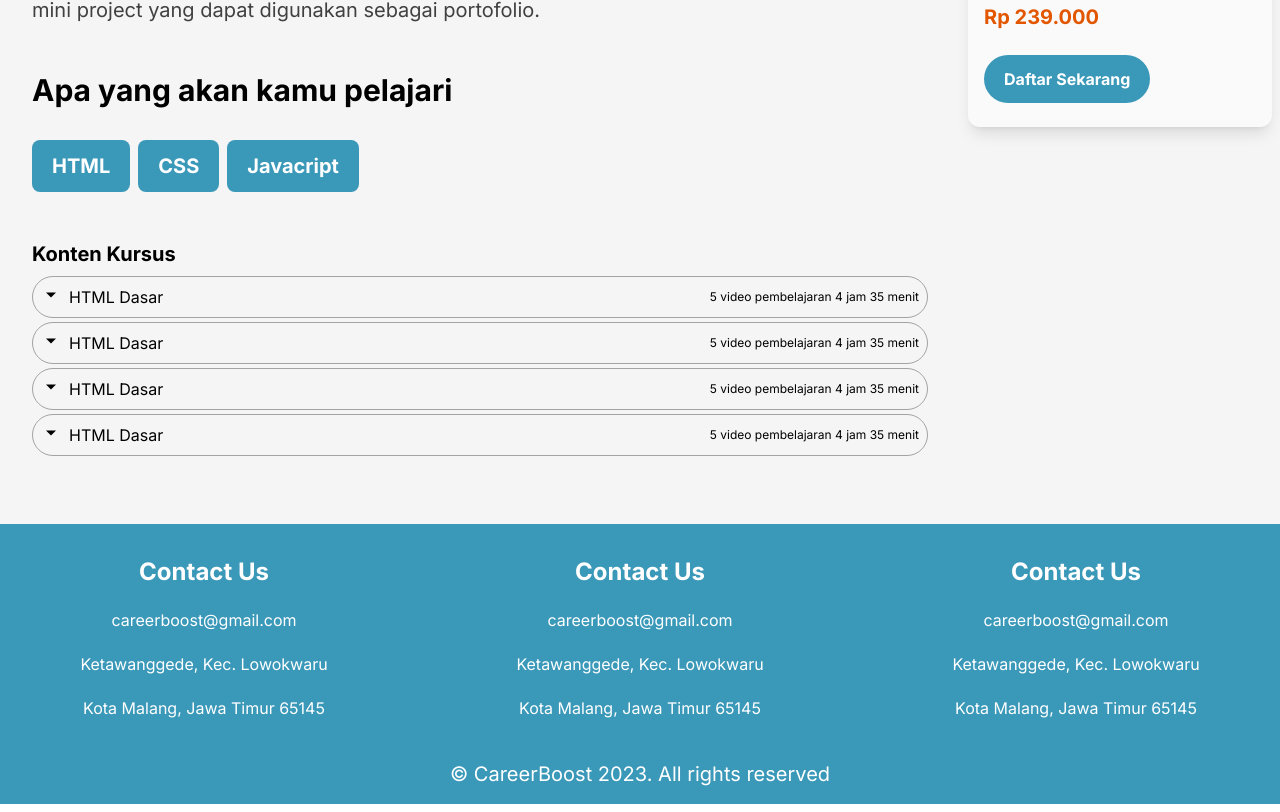
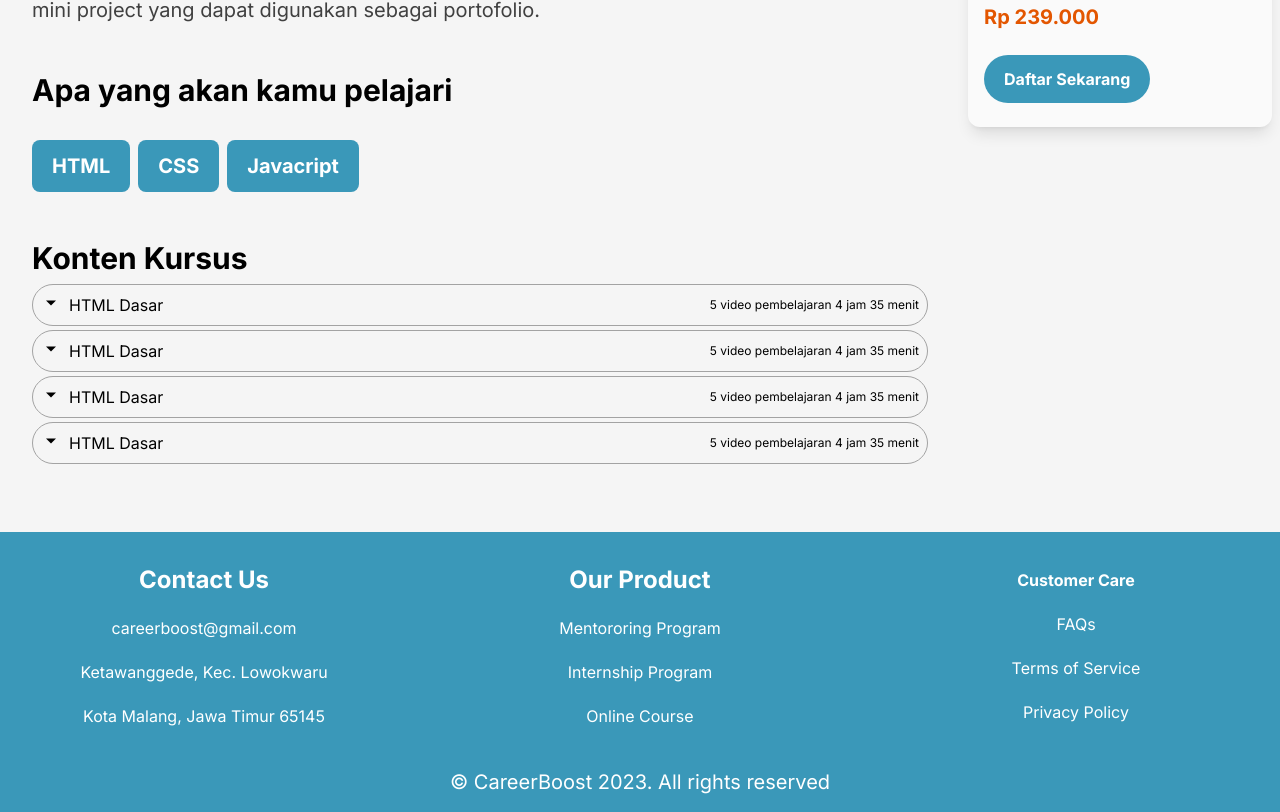
Before and after one commit to SyafiIslam/CareerBoost, a React (Vite) app: page /courseDetail in a window 1280 px wide. Shown: the part 443-1255 px from the top of the page. Built offline with nearby package versions, Linux system fonts and the light colour scheme.

Commit message:
lessons & new footer

```diff
--- a/src/layout/Footer.jsx
+++ b/src/layout/Footer.jsx
@@ -3,30 +3,30 @@ import React from 'react'
 const Footer = () => {
   return (
     <div className='flex flex-col text-white bg-primary400 mt-8'>
-      <div className='hidden md:flex pt-8 xl:gap-7 2xl:gap-80 text-center'>
-        <div className='flex flex-col gap-5 basis-1/3 justify-start items-center'>
-          <h1 className='font-bold md:text-xl xl:text-2xl'>
+      <div className='md:flex pt-8 xl:gap-7 2xl:gap-80 text-center'>
+        <div className='flex flex-col gap-2 md:gap-5 basis-1/3 justify-start items-center'>
+          <h1 className='font-bold h5'>
             Contact Us
           </h1>
-          <p>careerboost@gmail.com</p>
-          <p>Ketawanggede, Kec. Lowokwaru</p>
-          <p>Kota Malang, Jawa Timur 65145</p>
+          <p className='p1'>careerboost@gmail.com</p>
+          <p className='p1'>Ketawanggede, Kec. Lowokwaru</p>
+          <p className='p1'>Kota Malang, Jawa Timur 65145</p>
         </div>
-        <div className='flex flex-col gap-5 basis-1/3 justify-center items-center'>
-          <h1 className='font-bold md:text-xl xl:text-2xl'>
-            Contact Us
+        <div className=' hidden md:flex flex-col gap-5 basis-1/3 justify-center items-center'>
+          <h1 className='font-bold h5'>
+            Our Product
           </h1>
-          <p>careerboost@gmail.com</p>
-          <p>Ketawanggede, Kec. Lowokwaru</p>
-          <p>Kota Malang, Jawa Timur 65145</p>
+          <p className='p1'>Mentororing Program</p>
+          <p className='p1'>Internship Program</p>
+          <p className='p1'>Online Course</p>
         </div>
-        <div className='flex flex-col gap-5 basis-1/3 justify-center items-center'>
-          <h1 className='font-bold md:text-xl xl:text-2xl'>
-            Contact Us
+        <div className='hidden md:flex flex-col gap-5 basis-1/3 justify-center items-center'>
+          <h1 className='font-bold h5v'>
+            Customer Care
           </h1>
-          <p>careerboost@gmail.com</p>
-          <p>Ketawanggede, Kec. Lowokwaru</p>
-          <p>Kota Malang, Jawa Timur 65145</p>
+          <p className='p1'>FAQs</p>
+          <p className='p1'>Terms of Service</p>
+          <p className='p1'>Privacy Policy</p>
         </div>
       </div>
 
--- a/src/pages/CourseConfirm.jsx
+++ b/src/pages/CourseConfirm.jsx
@@ -11,7 +11,7 @@ const CourseConfirm = () => {
           <p className="h4 font-medium text-center xl:text-left">
             Checkout Berhasil, Kamu dapat mengakses Kursus
           </p>
-          <Link>
+          <Link to='/lesson'>
             <p className="h4 font-bold text-primary400 text-center">
               Intro to Website Development
             </p>
--- a/src/pages/CourseDetail.jsx
+++ b/src/pages/CourseDetail.jsx
@@ -58,7 +58,7 @@ const CourseDetail = () => {
             </div>
           </div>
           <div className="flex flex-col py-4 px-8 mb-4">
-            <h2 className="font-bold mb-2 text-xl">Konten Kursus</h2>
+            <h2 className="font-bold mb-2 h4">Konten Kursus</h2>
             <Dropdown />
             <Dropdown />
             <Dropdown />
--- /dev/null
+++ b/src/pages/Lesson.jsx
@@ -0,0 +1,24 @@
+import React from 'react'
+import WebLayout from '../layout/WebLayout'
+import video from '../assets/video/video.mp4'
+import Dropdown from '../layout/Dropdown'
+
+const Lesson = () => {
+  return (
+    <WebLayout>
+      <div className='flex flex-col p-12'>
+        <h1 className='h4 font-bold'>
+          HTML Dasar : Pengenalan
+        </h1>
+        <video className='my-8 xl:w-7/12 mx-auto' src={video} controls></video>
+        <h2 className="font-bold mb-6 h4">Konten Kursus</h2>
+            <Dropdown />
+            <Dropdown />
+            <Dropdown />
+            <Dropdown />
+      </div>
+    </WebLayout>
+  )
+}
+
+export default Lesson
--- a/src/routes/MainRoute.jsx
+++ b/src/routes/MainRoute.jsx
@@ -5,6 +5,7 @@ import CourseCheckout from '../pages/CourseCheckout'
 import CourseConfirm from '../pages/CourseConfirm'
 import CourseDetail from '../pages/CourseDetail'
 import Home from '../pages/Home'
+import Lesson from '../pages/Lesson'
 import Login from '../pages/Login'
 import Register from '../pages/Register'
 
@@ -19,6 +20,7 @@ const MainRoute = () => {
         <Route path='/courseDetail' element={<CourseDetail />} />
         <Route path='/courseCheckout' element={<CourseCheckout />} />
         <Route path='/courseConfirm' element={<CourseConfirm />} />
+        <Route path='/lesson' element={<Lesson />} />
       </Routes>
     </>
   )
```
Also changed, not shown: 1 other file (tests, documents, lock files or other folders).
